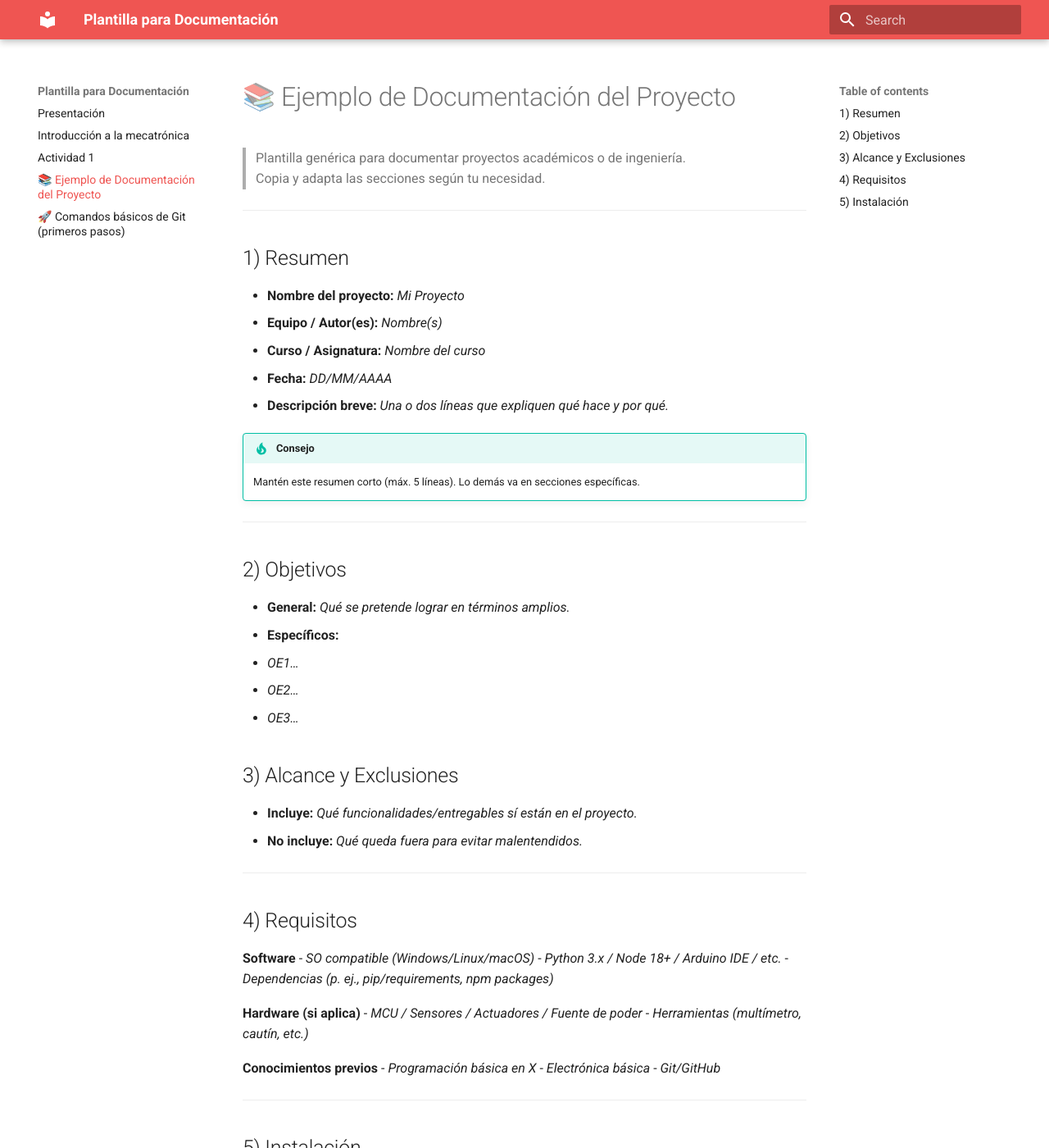
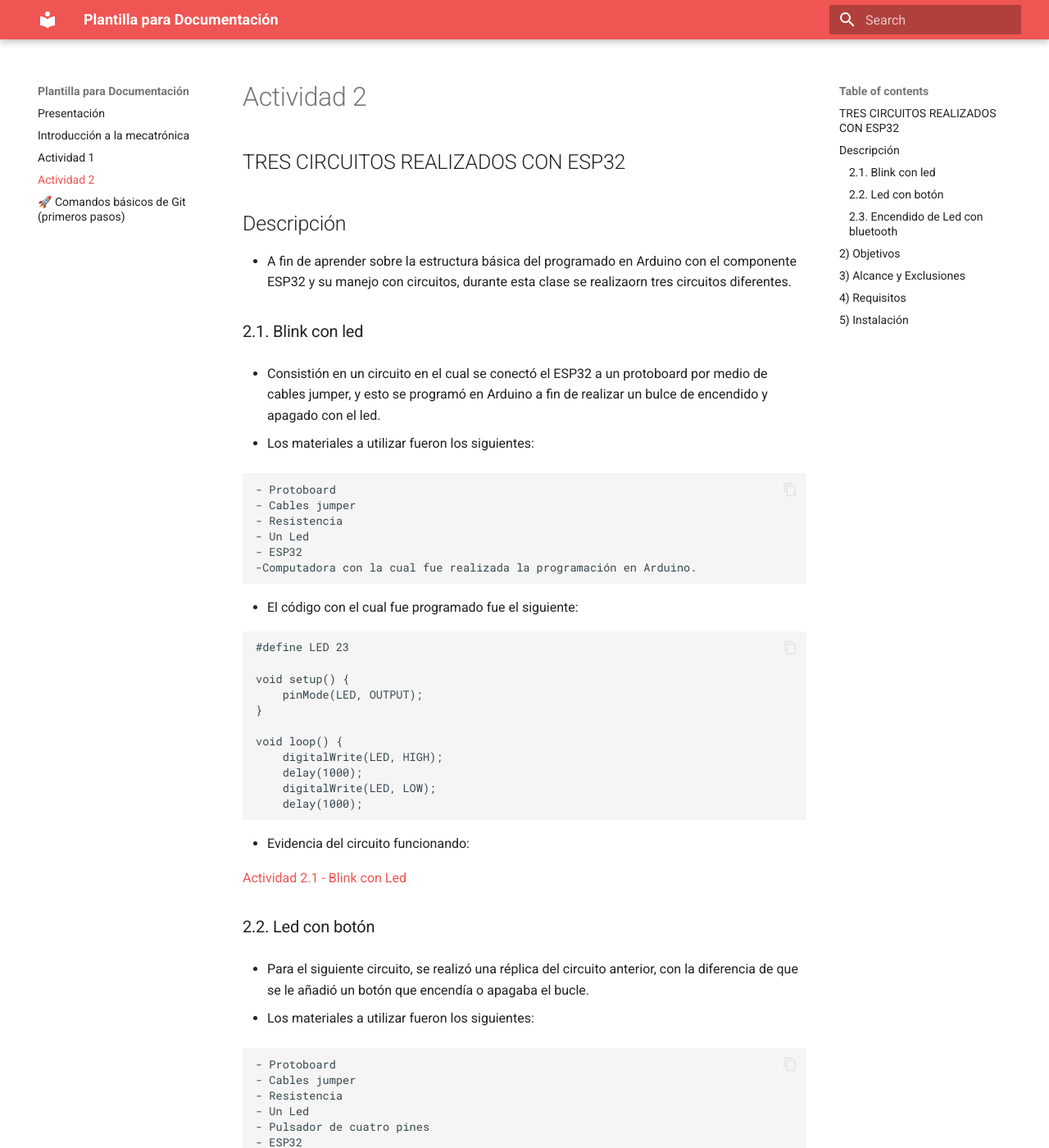
Before and after one commit to DiegoMachorro/Mecatronica-DiegoM, an MkDocs documentation site: the page built from docs/ejemplo.md, in a window 1280 px wide and 1400 px high. Shown: the whole window at 82% size. Built offline with MkDocs 1.6.1 and Material for MkDocs 9.7.7, drawn with Linux system fonts in a browser that asks for light colours; some of the changed text lies outside the part shown.

Commit message:
Update ejemplo.md

````diff
--- a/docs/ejemplo.md
+++ b/docs/ejemplo.md
@@ -1,11 +1,151 @@
-# 📚 Ejemplo de Documentación del Proyecto
+# Actividad 2
 
-> Plantilla genérica para documentar proyectos académicos o de ingeniería.
-> Copia y adapta las secciones según tu necesidad.
-
+TRES CIRCUITOS REALIZADOS CON ESP32
 ---
 
-## 1) Resumen
+## Descripción
+
+- A fin de aprender sobre la estructura básica del programado en Arduino con el componente ESP32 y su manejo con circuitos,
+durante esta clase se realizaorn tres circuitos diferentes.
+
+### 2.1. Blink con led
+
+- Consistión en un circuito en el cual se conectó el ESP32 a un protoboard por medio de cables jumper, y esto se programó en Arduino a fin
+de realizar un bulce de encendido y apagado con el led.
+
+- Los materiales a utilizar fueron los siguientes:
+
+``` codigo
+- Protoboard
+- Cables jumper
+- Resistencia
+- Un Led
+- ESP32
+-Computadora con la cual fue realizada la programación en Arduino.
+
+```
+
+- El código con el cual fue programado fue el siguiente:
+
+``` codigo
+#define LED 23
+
+void setup() {
+    pinMode(LED, OUTPUT);
+}
+
+void loop() {
+    digitalWrite(LED, HIGH);
+    delay(1000);
+    digitalWrite(LED, LOW);
+    delay(1000);
+
+```
+
+- Evidencia del circuito funcionando:
+
+[Actividad 2.1 - Blink con Led](https://drive.google.com/drive/folders/1fLmiHB1gkVZZLsNywqt2sOrRLXvxQG3Q?usp=sharing)
+
+
+
+### 2.2. Led con botón
+
+- Para el siguiente circuito, se realizó una réplica del circuito anterior, con la diferencia de que se le añadió un botón que encendía o apagaba
+el bucle.
+
+- Los materiales a utilizar fueron los siguientes:
+
+``` codigo
+- Protoboard
+- Cables jumper
+- Resistencia
+- Un Led
+- Pulsador de cuatro pines
+- ESP32
+-Computadora con la cual fue realizada la programación en Arduino.
+
+```
+
+- El código con el cual fue programado fue el siguiente:
+
+``` codigo
+
+#define LED 23
+#define BUTTON 33
+
+void setup() {
+    pinMode(LED, OUTPUT);
+    pinMode(BUTTON, INPUT);
+}
+
+void loop() {
+    if (digitalRead(BUTTON) == HIGH) {
+        digitalWrite(LED, HIGH);
+    } else {
+        digitalWrite(LED, LOW);
+    }
+}
+
+```
+
+- Evidencia del circuito funcionando:
+
+[Actividad 2.2 - Led con botón](https://drive.google.com/drive/folders/1aC3Q5-pyUJP2hyZs8ruMTmd-gZ6fMlOq?usp=drive_link)
+
+
+
+
+### 2.3. Encendido de Led con bluetooth
+
+- Para el último circuito, se utilizó el recurso del Bluetooth para encenderlo y apagarlo a través de palabras.
+
+- Los materiales a utilizar fueron los siguientes:
+
+``` codigo
+- Protoboard
+- Cables jumper
+- Resistencia
+- Un Led
+- ESP32
+-Computadora con la cual fue realizada la programación en Arduino.
+
+```
+
+- El código con el cual fue programado fue el siguiente:
+
+``` codigo
+
+#include "BluetoothSerial.h"
+BluetoothSerial SerialBT;
+
+#define LED 23
+
+void setup() {
+    Serial.begin(115200);
+    SerialBT.begin("ESP32");
+    pinMode(LED, OUTPUT);
+}
+
+void loop() {
+    if (SerialBT.available()) {
+        String mensaje = SerialBT.readString();
+        Serial.println("Recibido: " + mensaje);
+        if (mensaje == "ON") {
+            digitalWrite(LED, HIGH);
+        } else if (mensaje == "OFF") {
+            digitalWrite(LED, LOW);
+        }
+    }
+    delay(1000);
+}
+
+```
+
+- Evidencia del circuito funcionando:
+
+[Actividad 2.3 - Encendido de Led con Bluetooth](https://drive.google.com/drive/folders/1ZdQ_fbuJxkkOxfBI8oWq_iaE3THkvvJV?usp=drive_link)
+
+
 
 - **Nombre del proyecto:** _Mi Proyecto_
 - **Equipo / Autor(es):** _Nombre(s)_
````
